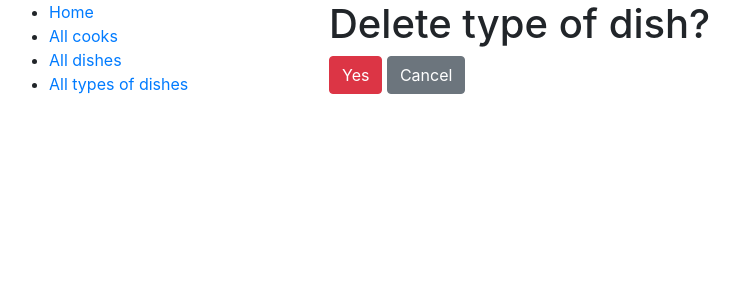
After one commit to Yevheniy-Lototskiy/restaurant-kitchen-service, a Django app: template templates/kitchen/dish_type_confirm_delete.html in a window 1280 px wide. The commit adds this page. Shown: the top 300 px of the page, without its empty margins (6-745 px from the left). Run offline with Django 4.2, Linux system fonts and the light colour scheme; the template is opened without the code that fills it, so the values that code supplies are empty.

Commit message:
Added Delete button and delete form for Dish Type

```diff
--- a/kitchen_service/urls.py
+++ b/kitchen_service/urls.py
@@ -15,6 +15,7 @@ from kitchen_service.views import (
     DishTypeListView,
     DishTypeCreateView,
     DishTypeUpdateView,
+    DishTypeDeleteView,
 )
 
 urlpatterns = [
@@ -34,7 +35,8 @@ urlpatterns = [
 
     path("dish-types/", DishTypeListView.as_view(), name="dish-type-list"),
     path("dish-types/create/", DishTypeCreateView.as_view(), name="dish-type-create"),
-    path("dish-types/<int:pk>/update/", DishTypeUpdateView.as_view(), name="dish-type-update")
+    path("dish-types/<int:pk>/update/", DishTypeUpdateView.as_view(), name="dish-type-update"),
+    path("dish-type/<int:pk>/update/", DishTypeDeleteView.as_view(), name="dish-type-delete"),
 ]
 
 app_name = "kitchen"
--- a/kitchen_service/views.py
+++ b/kitchen_service/views.py
@@ -93,3 +93,8 @@ class DishTypeUpdateView(generic.UpdateView):
     fields = "__all__"
     template_name = "kitchen/dish_type_form.html"
     success_url = reverse_lazy("kitchen:dish-type-list")
+
+
+class DishTypeDeleteView(generic.DeleteView):
+    model = DishType
+    template_name = "kitchen/dish_type_confirm_delete.html"
--- /dev/null
+++ b/templates/kitchen/dish_type_confirm_delete.html
@@ -0,0 +1,13 @@
+{% extends "base.html" %}
+
+{% block content %}
+  <h1>Delete type of dish?</h1>
+  <form action="" method="post">
+    {% csrf_token %}
+
+    <input type="submit" value="Yes" class="btn btn-danger">
+    <a class="btn btn-secondary" href="{% url 'kitchen:dish-type-list' %}">
+      Cancel
+    </a>
+  </form>
+{% endblock %}
--- a/templates/kitchen/dish_type_list.html
+++ b/templates/kitchen/dish_type_list.html
@@ -14,6 +14,7 @@
       <tr>
         <th>Name</th>
         <th>Update</th>
+        <th>Delete</th>
       </tr>
 
       {% for dish_type in dish_type_list %}
@@ -26,6 +27,11 @@
                 Update
             </a>
           </td>
+          <td>
+            <a style="color: red" href="{% url 'kitchen:dish-type-delete' pk=dish_type.id %}">
+              Delete
+            </a>
+          </td>
         </tr>
       {% endfor %}
     </table>
```
